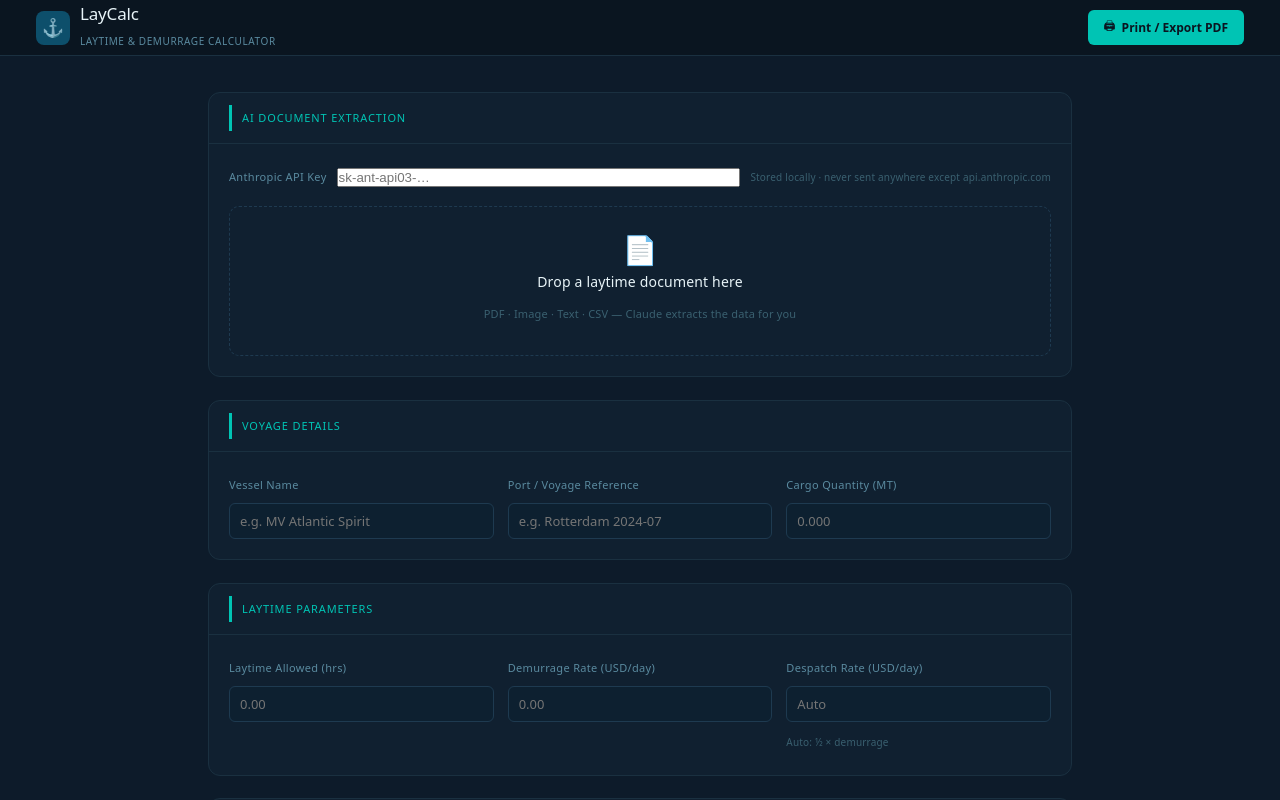
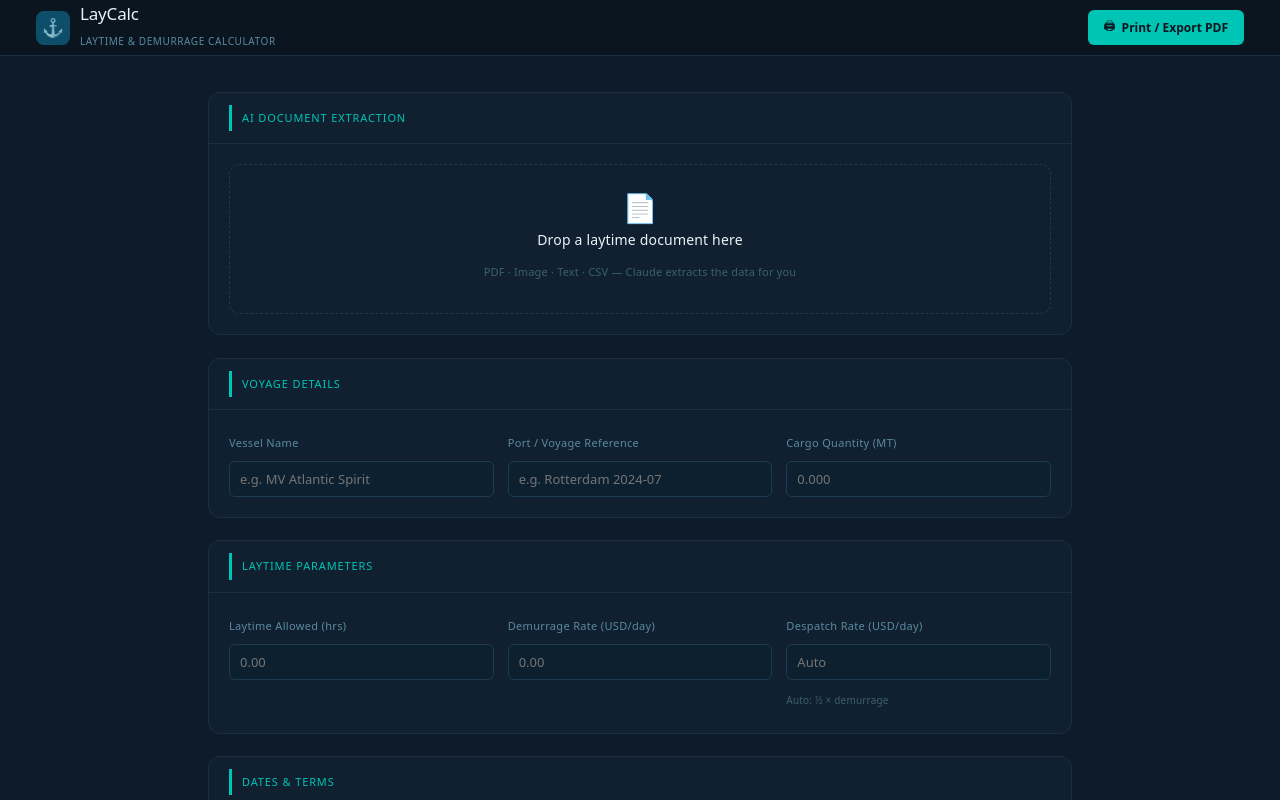
Before and after one commit to Julianfjaeren/laytime-calc, a React (Vite) app: page / in a window 1280 px wide. Shown: the top 800 px of the page. Built offline with nearby package versions, Linux system fonts and the light colour scheme.

Commit message:
Remove visible API key input, use env variable only

```diff
--- a/src/App.jsx
+++ b/src/App.jsx
@@ -97,7 +97,6 @@ function newEvent() {
 }
 
 export default function App() {
-  const [apiKey,         setApiKey]         = useState(() => localStorage.getItem('layCalcApiKey') || '')
   const [vessel,         setVessel]         = useState('')
   const [voyageRef,      setVoyageRef]      = useState('')
   const [cargoQty,       setCargoQty]       = useState('')
@@ -141,7 +140,6 @@ export default function App() {
 
   // ─── Event handlers ───────────────────────────────────────────────────────
 
-  const saveApiKey = val => { setApiKey(val); localStorage.setItem('layCalcApiKey', val) }
 
   const handleApply = data => {
     if (data.vessel       !== undefined) setVessel(data.vessel || '')
@@ -192,18 +190,7 @@ export default function App() {
             <div className="card-title">AI Document Extraction</div>
           </div>
           <div className="card-body">
-            <div className="api-key-row">
-              <label>Anthropic API Key</label>
-              <input
-                type="password"
-                value={apiKey}
-                onChange={e => saveApiKey(e.target.value)}
-                placeholder="sk-ant-api03-…"
-                autoComplete="off"
-              />
-              <span className="api-key-hint">Stored locally · never sent anywhere except api.anthropic.com</span>
-            </div>
-            <DocumentUploader apiKey={apiKey} onApply={handleApply} />
+            <DocumentUploader onApply={handleApply} />
           </div>
         </div>
 
--- a/src/DocumentUploader.jsx
+++ b/src/DocumentUploader.jsx
@@ -31,7 +31,8 @@ Rules:
 - isException true = time is excepted from laytime count
 - Return ONLY valid JSON, no markdown fences, no explanation`
 
-async function extractFromFile(file, apiKey) {
+async function extractFromFile(file) {
+  const apiKey = import.meta.env.VITE_ANTHROPIC_KEY
   const toBase64 = buf =>
     btoa(new Uint8Array(buf).reduce((s, b) => s + String.fromCharCode(b), ''))
 
@@ -74,7 +75,7 @@ async function extractFromFile(file, apiKey) {
   return JSON.parse(match[0])
 }
 
-export default function DocumentUploader({ apiKey, onApply }) {
+export default function DocumentUploader({ onApply }) {
   const [phase, setPhase] = useState('idle') // idle | loading | review | error
   const [edits, setEdits] = useState({})
   const [errorMsg, setErrorMsg] = useState('')
@@ -84,16 +85,11 @@ export default function DocumentUploader({ apiKey, onApply }) {
 
   const handleFile = async file => {
     if (!file) return
-    if (!apiKey) {
-      setErrorMsg('Enter your Anthropic API key in the field above first.')
-      setPhase('error')
-      return
-    }
     setFileName(file.name)
     setPhase('loading')
     setErrorMsg('')
     try {
-      const data = await extractFromFile(file, apiKey)
+      const data = await extractFromFile(file)
       setEdits(data)
       setPhase('review')
     } catch (e) {
```
